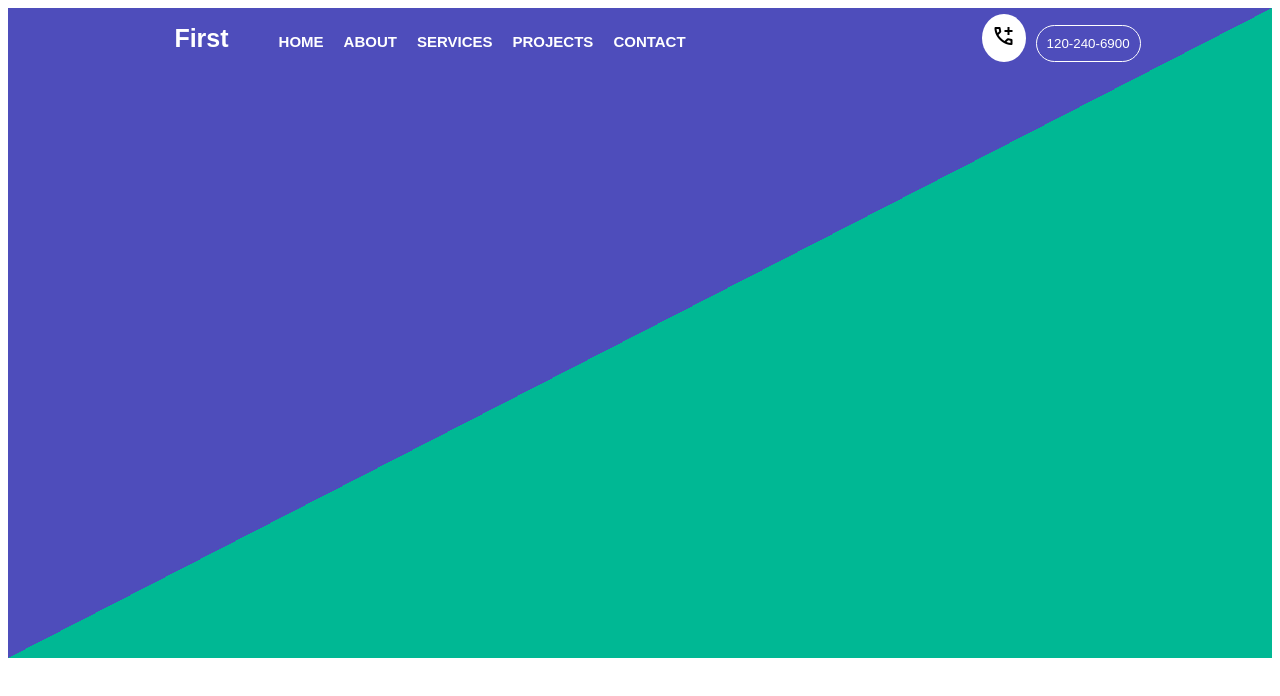
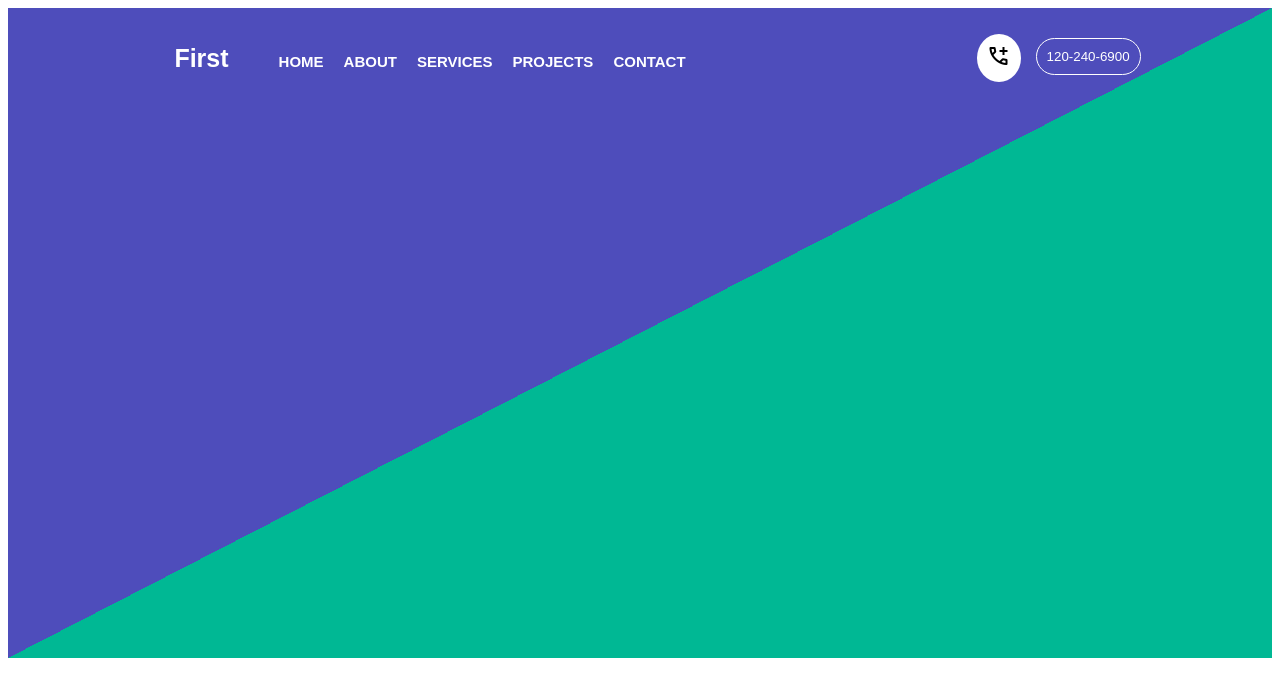
Before and after one commit to ransika26/FMD-Project-01, a plain HTML site: page index.html in a window 1280 px wide. Drawn offline with nearby package versions, Linux system fonts and the light colour scheme; a web font is replaced by a local one.

Commit message:
necessary css update

```diff
--- a/main.css
+++ b/main.css
@@ -18,6 +18,7 @@
     height: 100px;
     /* border: 1px solid red; */
     display: flex;
+    margin-top: 20px;
 }
 
 .header-nav{
@@ -69,7 +70,7 @@
     /* border: 1px solid red; */
     display: flex;
     justify-content: flex-end;
-    align-items: baseline;
+    align-items: flex-start;
 }
 
 .phone-image{
@@ -81,8 +82,13 @@
     padding: 10px;
     border-radius: 50%;
     margin-top: 6px;
-    margin-right: 10px;
+    margin-right: 15px;
     background-color: white;
+}
+
+.phone-number{
+
+    margin-top: 10px;
 }
 
 .phone-number button{
```
